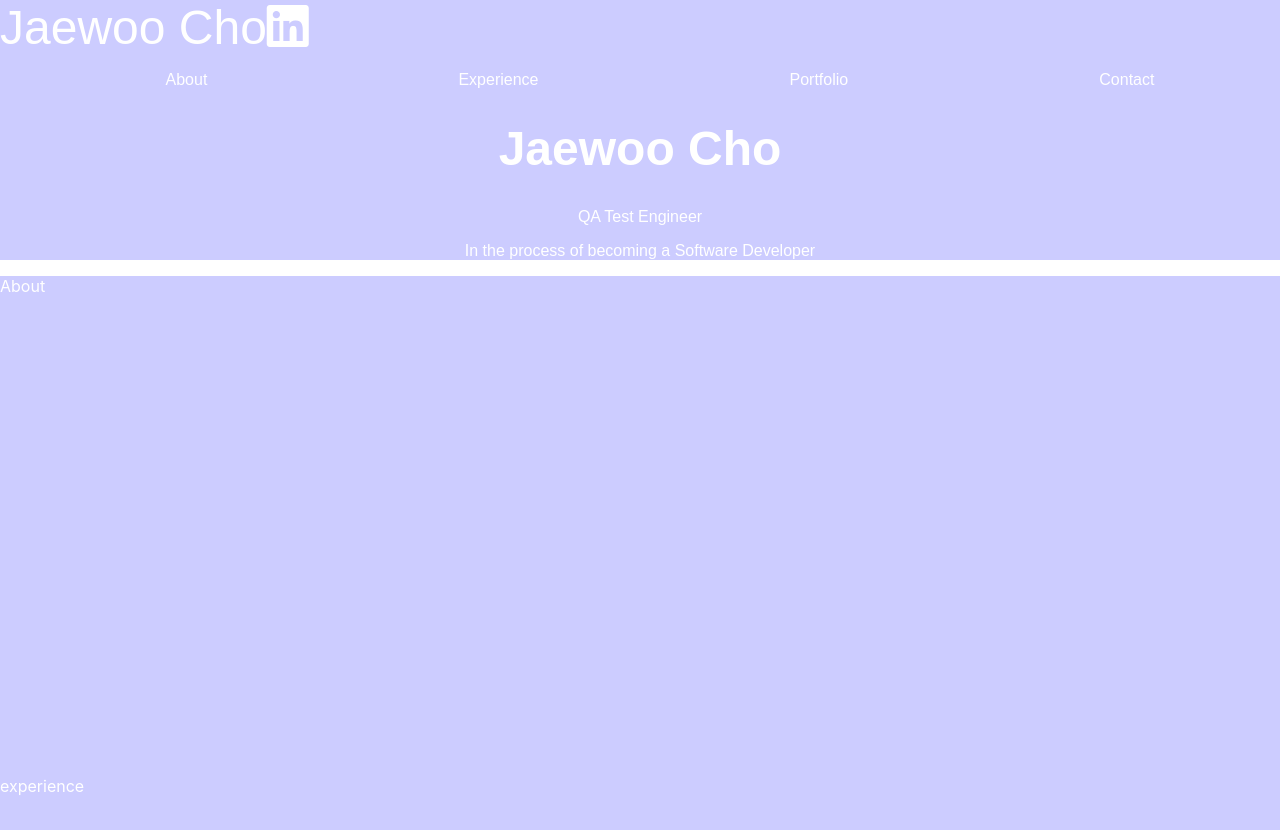
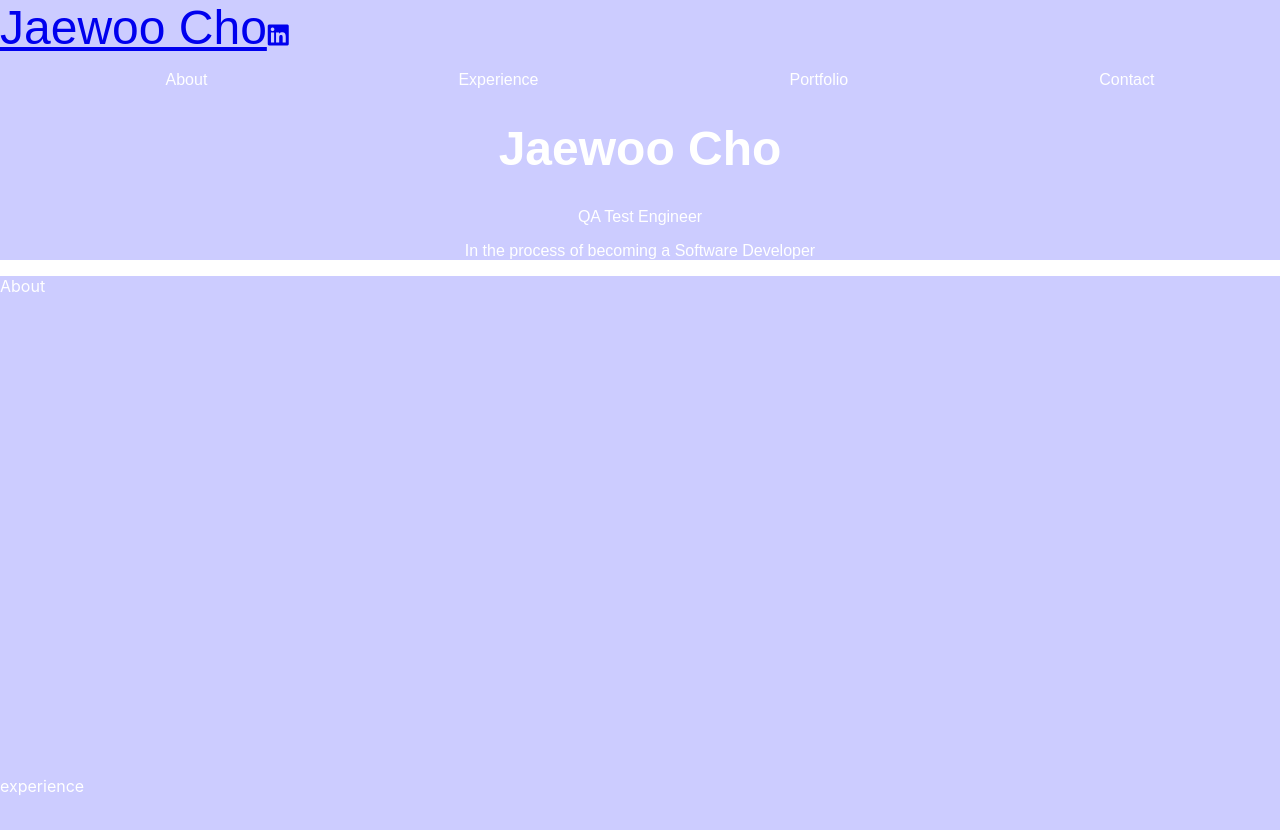
Before and after one commit to mikael1017/my-website, a React (Create React App) app: page / in a window 1280 px wide. Shown: the top 830 px of the page. Built offline with nearby package versions, Linux system fonts and the light colour scheme.

Commit message:
navbar added

```diff
--- a/src/App.css
+++ b/src/App.css
@@ -77,3 +77,8 @@ Header {
 .name {
   font-size: var(--font-xlarge);
 }
+
+i.fab {
+  padding: 1px;
+  font-size: var(--font-medium);
+}
--- a/src/components/Header.js
+++ b/src/components/Header.js
@@ -7,10 +7,10 @@ class Header extends React.Component {
         return (
             <header>
                 <nav>
-                    <Link className="name" activeClass="active" to="home" spy={true} smooth={true}>
+                    <a className="name" href="https://www.linkedin.com/in/chojaewoo/" target="_blank" rel="noopener noreferrer">
                         Jaewoo Cho
                         <i class="fab fa-linkedin"></i>
-                    </Link>
+                    </a>
                     <ul style={{display: 'flex', listStyle: 'none', justifyContent: 'space-around'}}>
                         <li><Link to="about" spy={true} smooth={true}>About</Link></li>
                         <li><Link to="experience" spy={true} smooth={true}>Experience</Link></li>
```
